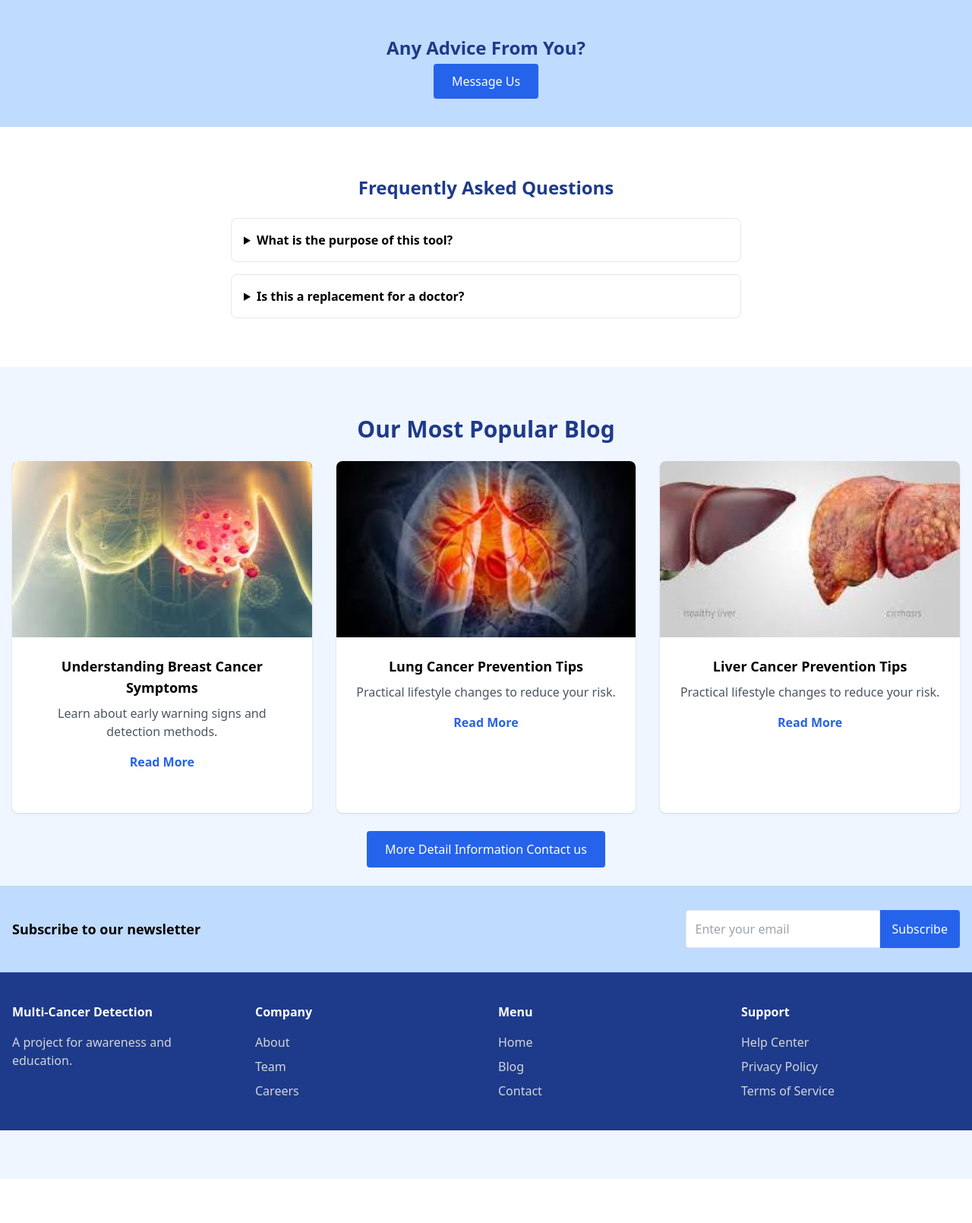
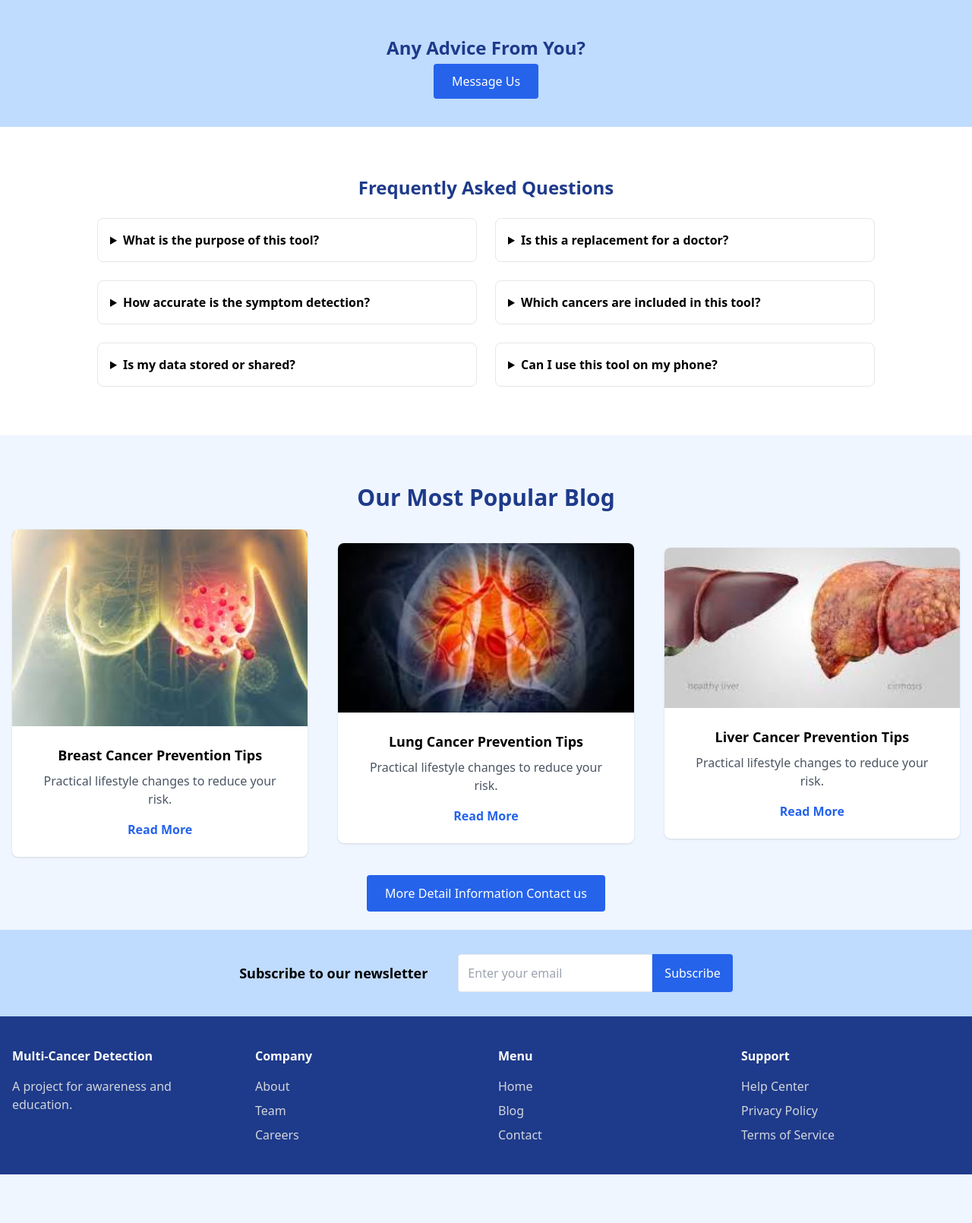
Before and after one commit to Atiar-Rahman/Symtom_based_Cancer_detection, a Django app: page / in a window 1280 px wide. Shown: the part 1658-3268 px from the top of the page at 76% size. Before the commit the page ends 3210 px from the top, so only its background shows below. Run offline with Django 5.2, Linux system fonts and the light colour scheme; some libraries are stand-ins or nearby versions.

Commit message:
update faq section

```diff
--- a/tools/templates/home_content.html
+++ b/tools/templates/home_content.html
@@ -104,30 +104,55 @@
 <section class="py-16 bg-white">
   <div class="container mx-auto px-4">
     <h2 class="text-2xl font-bold text-blue-900 mb-6 text-center">Frequently Asked Questions</h2>
-      <div class="space-y-4 max-w-2xl mx-auto">
+
+    <div class="grid grid-cols-1 md:grid-cols-2 gap-6 max-w-5xl mx-auto">
+
       <details class="border rounded-lg p-4">
         <summary class="font-semibold cursor-pointer">What is the purpose of this tool?</summary>
-          <p class="mt-2 text-gray-600">It provides symptom-based awareness for multiple cancers.</p>
+        <p class="mt-2 text-gray-600">It provides symptom-based awareness for multiple cancers to encourage early medical consultation.</p>
       </details>
+
       <details class="border rounded-lg p-4">
         <summary class="font-semibold cursor-pointer">Is this a replacement for a doctor?</summary>
-          <p class="mt-2 text-gray-600">No, always seek professional medical advice.</p>
+        <p class="mt-2 text-gray-600">No, this tool is for educational and awareness purposes only. Always seek professional medical advice.</p>
       </details>
+
+      <details class="border rounded-lg p-4">
+        <summary class="font-semibold cursor-pointer">How accurate is the symptom detection?</summary>
+        <p class="mt-2 text-gray-600">The tool uses general symptom patterns and is not a diagnostic system. It is meant to raise awareness, not confirm a diagnosis.</p>
+      </details>
+
+      <details class="border rounded-lg p-4">
+        <summary class="font-semibold cursor-pointer">Which cancers are included in this tool?</summary>
+        <p class="mt-2 text-gray-600">It currently includes breast, lung, and liver cancer, with more types planned for future updates.</p>
+      </details>
+
+      <details class="border rounded-lg p-4">
+        <summary class="font-semibold cursor-pointer">Is my data stored or shared?</summary>
+        <p class="mt-2 text-gray-600">No, your input is processed locally for results and is not stored or shared with anyone.</p>
+      </details>
+
+      <details class="border rounded-lg p-4">
+        <summary class="font-semibold cursor-pointer">Can I use this tool on my phone?</summary>
+        <p class="mt-2 text-gray-600">Yes, the tool is mobile-friendly and works on most modern smartphones and tablets.</p>
+      </details>
+
     </div>
   </div>
 </section>
+
 
   <!-- Blog -->
   <section class="bg-blue-50 py-16">
     <div class="container mx-auto px-4 text-center">
       <h2 class="text-3xl font-bold text-blue-900 mb-6">Our Most Popular Blog</h2>
-      <div class="grid grid-cols-2 md:grid-cols-3 gap-8">
+      <div class="flex flex-col md:flex-row justify-center items-center gap-10">
         <div class="bg-white rounded-lg shadow overflow-hidden">
           <img src="{% static 'images/breast.jpeg' %}" class='w-full h-1/2' alt="Blog Image" />
           <div class="p-6">
-            <h3 class="font-semibold text-lg mb-2">Understanding Breast Cancer Symptoms</h3>
-            <p class="text-gray-600 mb-4">Learn about early warning signs and detection methods.</p>
-            <a href="{% url 'breast' %}" class="text-blue-600 font-semibold">Read More</a>
+            <h3 class="font-semibold text-lg mb-2">Breast Cancer Prevention Tips</h3>
+            <p class="text-gray-600 mb-4">Practical lifestyle changes to reduce your risk.</p>
+            <a href="{% url 'lung' %}" class="text-blue-600 font-semibold">Read More</a>
           </div>
         </div>
         <div class="bg-white rounded-lg shadow overflow-hidden">
@@ -155,7 +180,7 @@
 
   <!-- Newsletter -->
   <section class="bg-blue-200 py-8">
-    <div class="container mx-auto px-4 flex flex-col md:flex-row items-center justify-between space-y-4 md:space-y-0">
+    <div class="container mx-auto px-4 flex flex-col md:flex-row items-center justify-center gap-10">
       <h3 class="text-lg font-semibold">Subscribe to our newsletter</h3>
       <div class="flex">
         <input type="email" placeholder="Enter your email" class="p-3 rounded-l border w-64" />
```
Also changed, not shown: tools/templates/Bmi.html (+5 -5 lines). Lines whose indentation alone changed are shown as unchanged.
